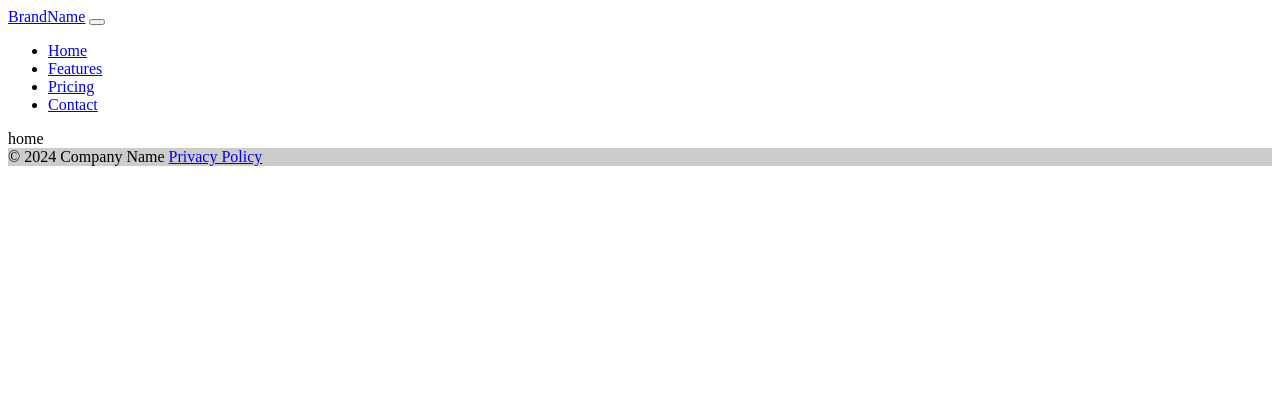
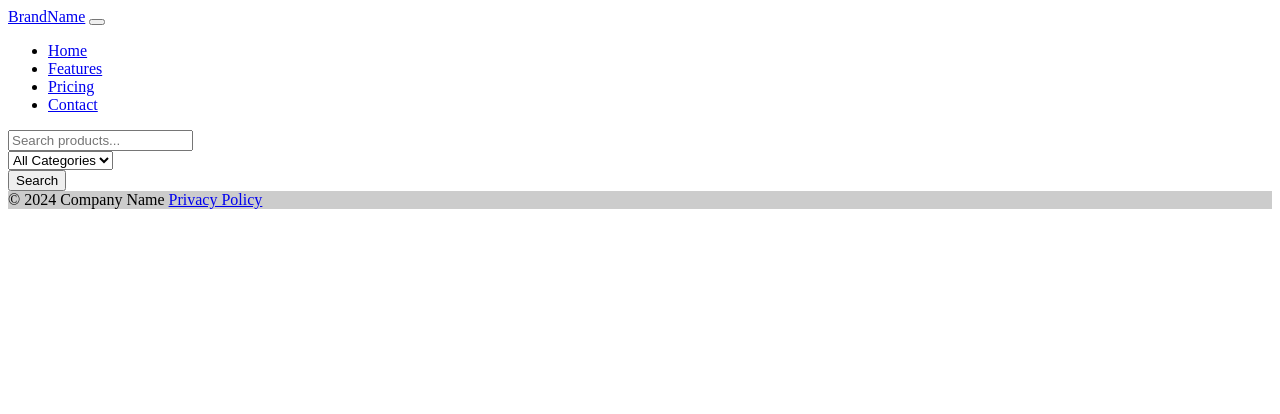
Before and after one commit to tonypal-2002/dj_small_shop, a Django app: page / in a window 1280 px wide. Shown: the top 414 px of the page. Run offline with Django 5.2, Linux system fonts and the light colour scheme.

Commit message:
frontend home update

```diff
--- a/frontend/templates/frontend/home.html
+++ b/frontend/templates/frontend/home.html
@@ -1,14 +1,50 @@
 {% extends 'frontend/layout/app.html' %}
 
 {% block title %}
-
-home
-
+    Home
 {% endblock %}
 
+{% block content %}
+<div class="container mt-4">
 
-{% block content %}
+    <!-- Search and Filter Form -->
+    <form method="GET" action="{% url 'home' %}" class="mb-4">
+        <div class="row mb-3">
+            <div class="col-md-4">
+                <input type="text" name="search" class="form-control" placeholder="Search products..." value="{{ request.GET.search }}">
+            </div>
+            <div class="col-md-4">
+                <select name="category" class="form-select">
+                    <option value="All" {% if request.GET.category == 'All' %}selected{% endif %}>All Categories</option>
+                    {% for row in categories %}
+                        <option value="{{ row.id }}" {% if request.GET.category == row.id|stringformat:"s" %}selected{% endif %}>
+                            {{ row.name }}
+                        </option>
+                    {% endfor %}
+                </select>
+            </div>
+            <div class="col-md-4">
+                <button type="submit" class="btn btn-primary">Search</button>
+            </div>
+        </div>
+    </form>
 
-home
-
+    <div class="row">
+        {% for item in products %}
+            <div class="col-md-4 mb-4">
+                <a href="{% url 'product_detail' item.id %}">
+                    <div class="card">
+                        <img src="{{ item.get_image_path }}" class="card-img-top" alt="{{ item.name }}">
+                        <div class="card-body">
+                            <h5 class="card-title">{{ item.name }}</h5>
+                            <p class="card-text">{{ item.description }}</p>
+                            <p class="card-text"><strong>${{ item.price }}</strong></p>
+                            <a href="{% url 'cart_add' item.id %}" class="btn btn-primary">Add to Cart</a>
+                        </div>
+                    </div>
+                </a>
+            </div>
+        {% endfor %}
+    </div>
+</div>
 {% endblock %}
```
Also changed, not shown: backend/migrations/0001_initial.py (added).
